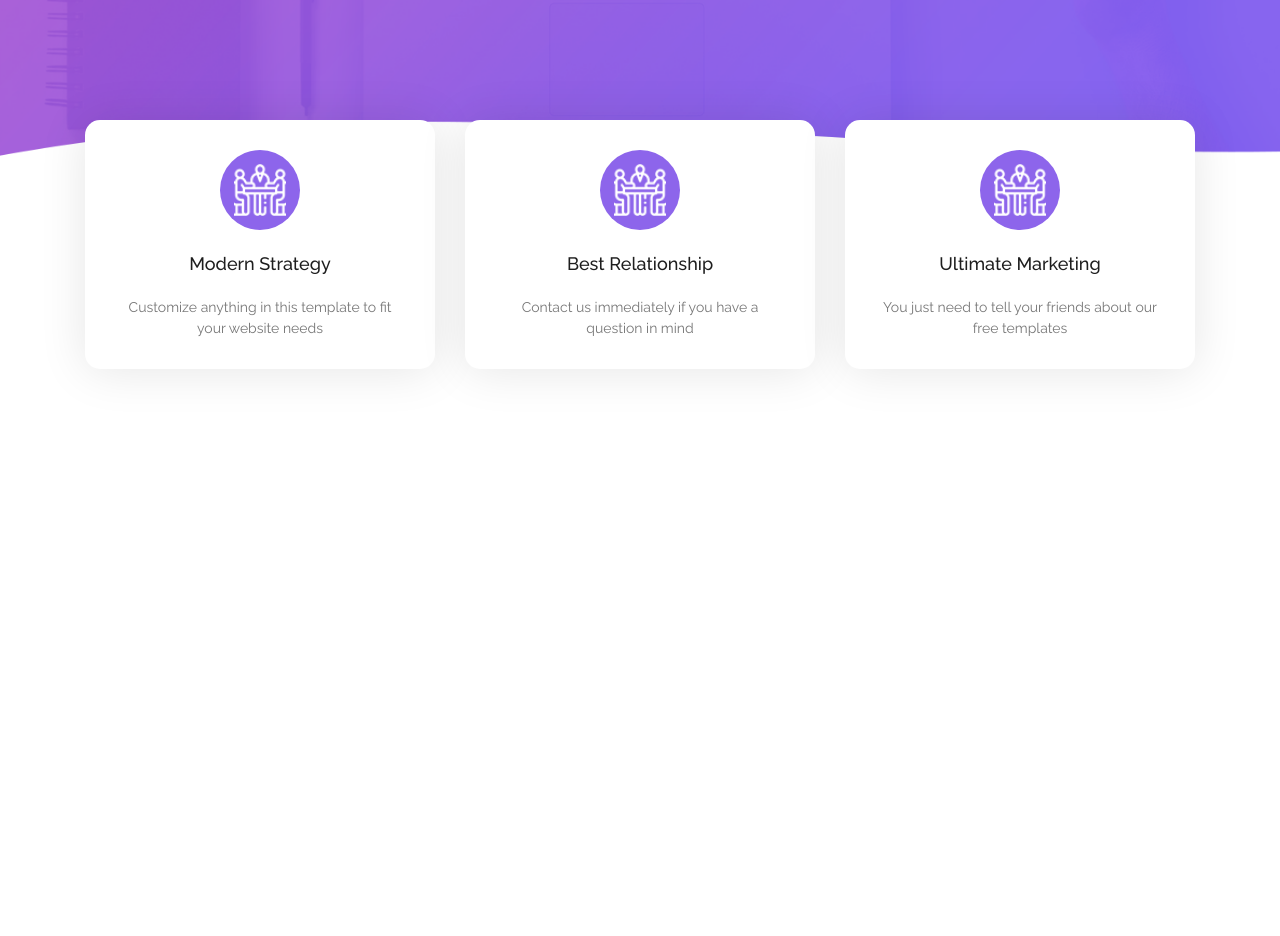
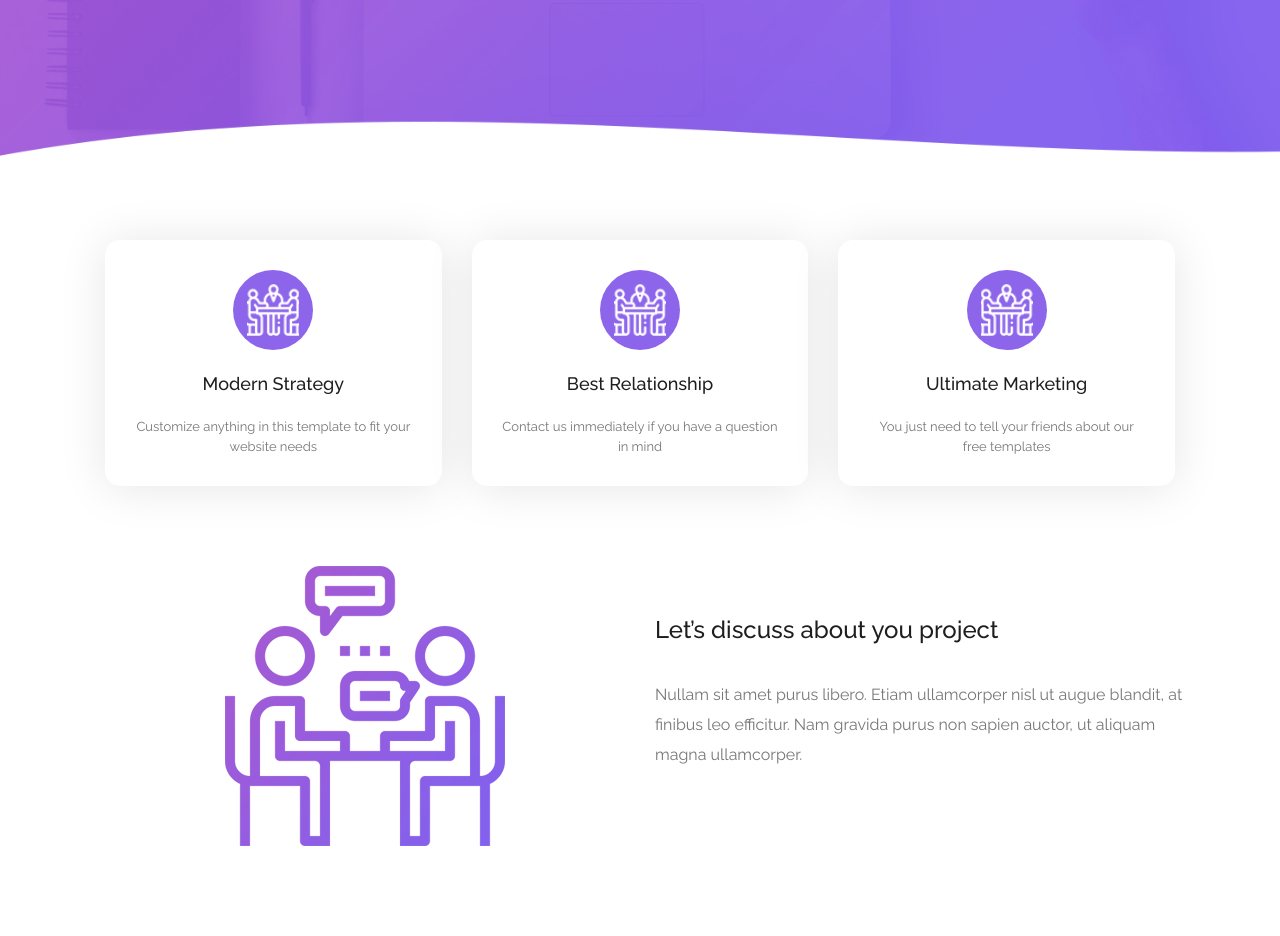
Before and after one commit to phamtuanluong/Projectmini_2, a plain HTML site: page index.html in a window 1280 px wide. Shown: the part 560-1496 px from the top of the page. Before the commit the page ends 989 px from the top, so only its background shows below. Drawn offline with nearby package versions, Linux system fonts and the light colour scheme.

Commit message:
Project mini 2

```diff
--- a/assets/css/base.css
+++ b/assets/css/base.css
@@ -41,3 +41,12 @@ a:hover{
     background: #1E1E1E;
     color: #fff;
 }
+
+.row{
+    padding-left: 20px;
+    padding-right: 20px;
+}
+
+.inner-icon{
+    display: none;
+}
--- a/assets/css/style.css
+++ b/assets/css/style.css
@@ -39,6 +39,23 @@
 .header .inner-menu ul li a:hover{
     color: var(--color-two);
 }
+
+@media (max-width: 1199.98px) {
+    .header .inner-menu ul li a{
+        font-size: 13px;
+    }
+}
+
+@media (max-width: 991.98px) {
+    .header .inner-menu{
+        display: none;
+    }
+    .header .inner-icon{
+        display: block;
+        font-size: 22px;
+        cursor: pointer;
+    }
+}
 /* End Header */
 
 /* Section one */
@@ -73,16 +90,11 @@
 /* End Section one */
 
 /* Section two */
-.section-two{
-
-}
-
 .section-two .inner-box{
-    margin-top: -120px;
     text-align: center;
     background: #fff;
     padding: 30px;
-    margin-bottom: 60px;
+    margin-bottom: 50px;
     box-shadow: 0 2px 48px 0 rgba(0, 0, 0, 0.10);
     border-radius: 15px;
 }
@@ -109,7 +121,50 @@
 }
 
 .section-two .inner-desc {
-    font-size: 14px;
+    font-size: 13px;
     color: #777777;
 }
+
 /* End Section two */
+
+/* Section three */
+.section-three{
+    padding-top: 30px;
+    padding-bottom: 30px;
+}
+
+.section-three .inner-img img{
+    display: flex;
+    margin: auto;
+}
+
+.section-three .inner-content{
+    position: absolute;
+    top: 50px;
+}
+
+.section-three .inner-content .inner-title{
+    margin-bottom: 35px;
+    font-size: 24px;
+}
+
+.section-three .inner-content .inner-desc{
+    line-height: 30px;
+    color: #777777;
+    margin-bottom: 50px;
+}
+
+.section-three .container{
+    margin-bottom: 60px;
+}
+
+@media screen and (max-width: 991.98px) {
+    .section-three .inner-content .inner-title{
+        margin-bottom: 20px;
+        text-align: center;
+    }
+    .section-three .inner-content .inner-desc{
+        text-align: center;
+    }
+}
+/* End Section three */
--- a/index.html
+++ b/index.html
@@ -44,6 +44,7 @@
                                 </li>
                             </ul>
                         </div>
+                        <div class="inner-icon"><i class="fa-solid fa-bars"></i></div>
                     </div>
                 </div>
             </div>
@@ -75,7 +76,7 @@
     <div class="section-two">
         <div class="container">
             <div class="row">
-                <div class="col-xl-4">
+                <div class="col-xl-4 col-lg-4 col-md-6 col-sm-6">
                     <div class="inner-box">
                         <div class="inner-logo">
                             <img src="assets/image/featured-item-01.png" alt="">
@@ -86,7 +87,7 @@
                         </div>
                     </div>
                 </div>
-                <div class="col-xl-4">
+                <div class="col-xl-4 col-lg-4 col-md-6 col-sm-6">
                     <div class="inner-box">
                         <div class="inner-logo">
                             <img src="assets/image/featured-item-01.png" alt="">
@@ -97,7 +98,7 @@
                         </div>
                     </div>
                 </div>
-                <div class="col-xl-4">
+                <div class="col-xl-4 col-lg-4 col-md-6 col-sm-6">
                     <div class="inner-box">
                         <div class="inner-logo">
                             <img src="assets/image/featured-item-01.png" alt="">
@@ -113,6 +114,31 @@
     </div>
     <!-- End Section two -->
 
+    <!-- Section Three -->
+    <div class="section-three">
+        <div class="container">
+            <div class="row">
+                <div class="col-xl-6 col-lg-6">
+                    <div class="inner-img">
+                        <img src="assets/image/left-image.png" alt="">
+                    </div>
+                </div>
+                <div class="col-xl-6 col-lg-6">
+                    <div class="inner-content">
+                        <h3 class="inner-title">
+                            Let’s discuss about you project
+                        </h3>
+                        <p class="inner-desc">
+                            Nullam sit amet purus libero. Etiam ullamcorper nisl ut augue blandit, at finibus leo efficitur. Nam gravida purus non sapien auctor, ut aliquam magna ullamcorper.
+                        </p>
+                    </div>
+                </div>
+            </div>
+        </div>
+    </div>
+    <!-- End Section Three -->
+
+
     <script src="https://cdn.jsdelivr.net/npm/jquery@3.5.1/dist/jquery.slim.min.js" integrity="sha384-DfXdz2htPH0lsSSs5nCTpuj/zy4C+OGpamoFVy38MVBnE+IbbVYUew+OrCXaRkfj" crossorigin="anonymous"></script>
     <script src="https://cdn.jsdelivr.net/npm/bootstrap@4.6.2/dist/js/bootstrap.bundle.min.js" integrity="sha384-Fy6S3B9q64WdZWQUiU+q4/2Lc9npb8tCaSX9FK7E8HnRr0Jz8D6OP9dO5Vg3Q9ct" crossorigin="anonymous"></script>
 </body>
```
